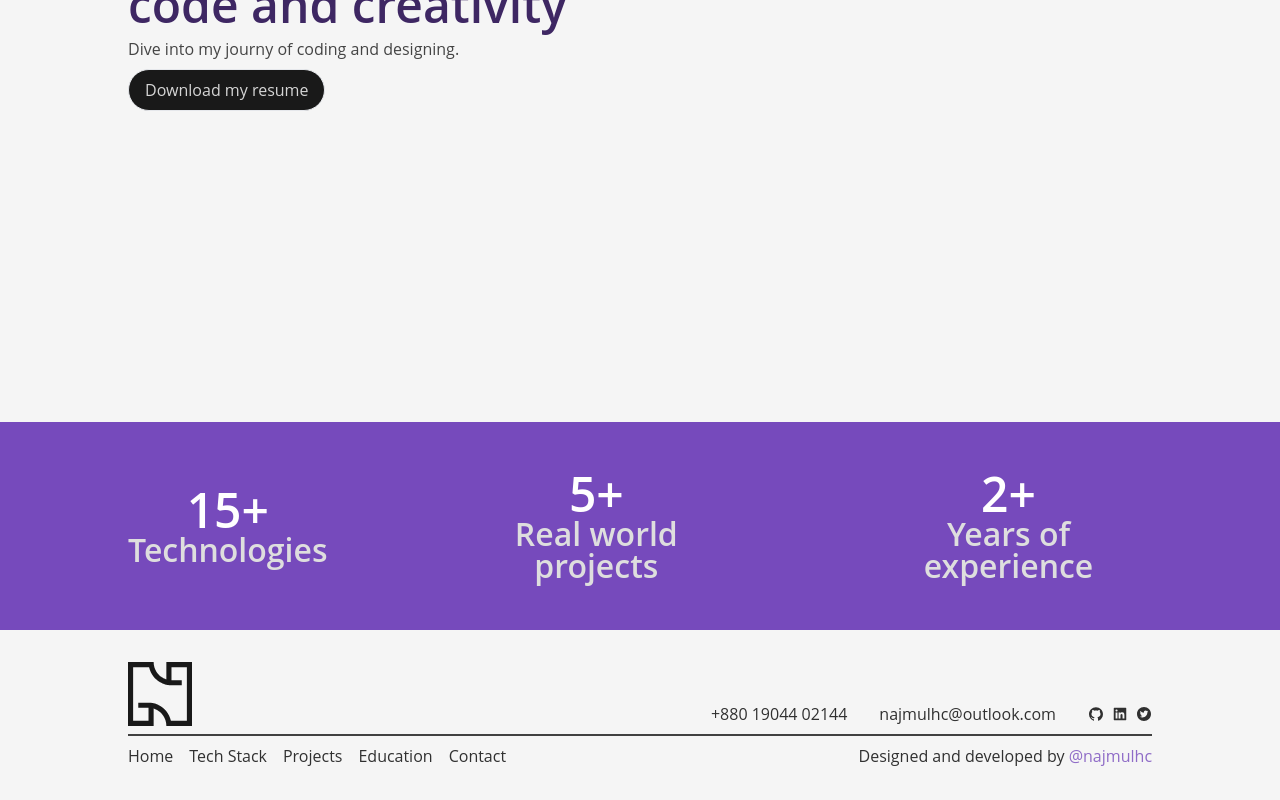
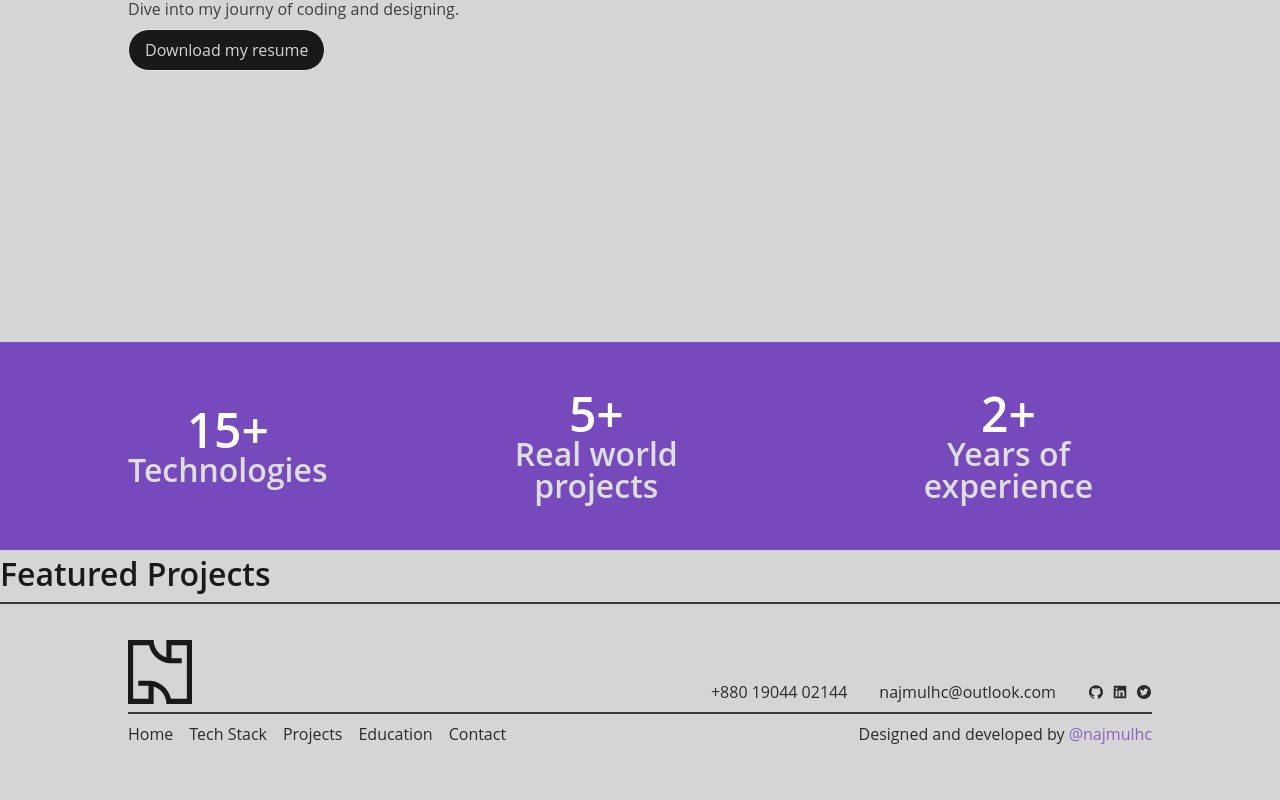
Before and after one commit to najmulhc/najmulhc-portfolio, a Next.js app: page / in a window 1280 px wide. Shown: the part 446-1246 px from the top of the page. After the commit the page ends 1224 px from the top, so only its background shows below. Built offline with nearby package versions, Linux system fonts and the light colour scheme.

Commit message:
title component added

```diff
--- a/src/app/components/Pages/Home/Hero.jsx
+++ b/src/app/components/Pages/Home/Hero.jsx
@@ -2,7 +2,7 @@ import { H1, P } from "../../Typography/Typography";
 import Button from "../../Buttons/button"
 const Hero = () => {
   return (
-    <section className="mx-[128px] min-h-screen flex justify-between items-center ">
+    <section className="mx-[128px] min-h-[90vh] flex justify-between items-center ">
 
         <div className="hero-text-container">
           <H1>Welcome to my world of <br /> code and creativity</H1>
--- /dev/null
+++ b/src/app/components/Titles/Title.jsx
@@ -0,0 +1,11 @@
+import {H2} from '../Typography/Typography'
+const Title = ({text}) => {
+  return (
+    <>
+      <H2 classname="mb-0 pb-0">{text}</H2>
+      <hr className="my-[4px] border border-[#151515] dark:border-[#d5d5d5] opacity-80" />
+    </>
+  );
+};
+
+export default Title;
--- a/src/app/layout.js
+++ b/src/app/layout.js
@@ -12,7 +12,7 @@ export const metadata = {
 export default function RootLayout({ children }) {
   return (
     <html lang="en" suppressHydrationWarning>
-      <body className="bg-[#f5f5f5] dark:bg-[#191919] min-h-screen flex flex-col justify-between">
+      <body className="bg-[#d5d5d5] dark:bg-[#191919] min-h-screen flex flex-col justify-between">
         <Providers>
           <Header />
           {children}
--- a/src/app/page.jsx
+++ b/src/app/page.jsx
@@ -1,10 +1,12 @@
 import Hero from "./components/Pages/Home/Hero";
 import TopBanner from "./components/Pages/Home/TopBanner";
+import Title from "./components/Titles/Title"
 const HomePage = () => {
   return (
     <main className="">
       <Hero />
       <TopBanner />
+      <Title text="Featured Projects" />
     </main>
   );
 };
```
